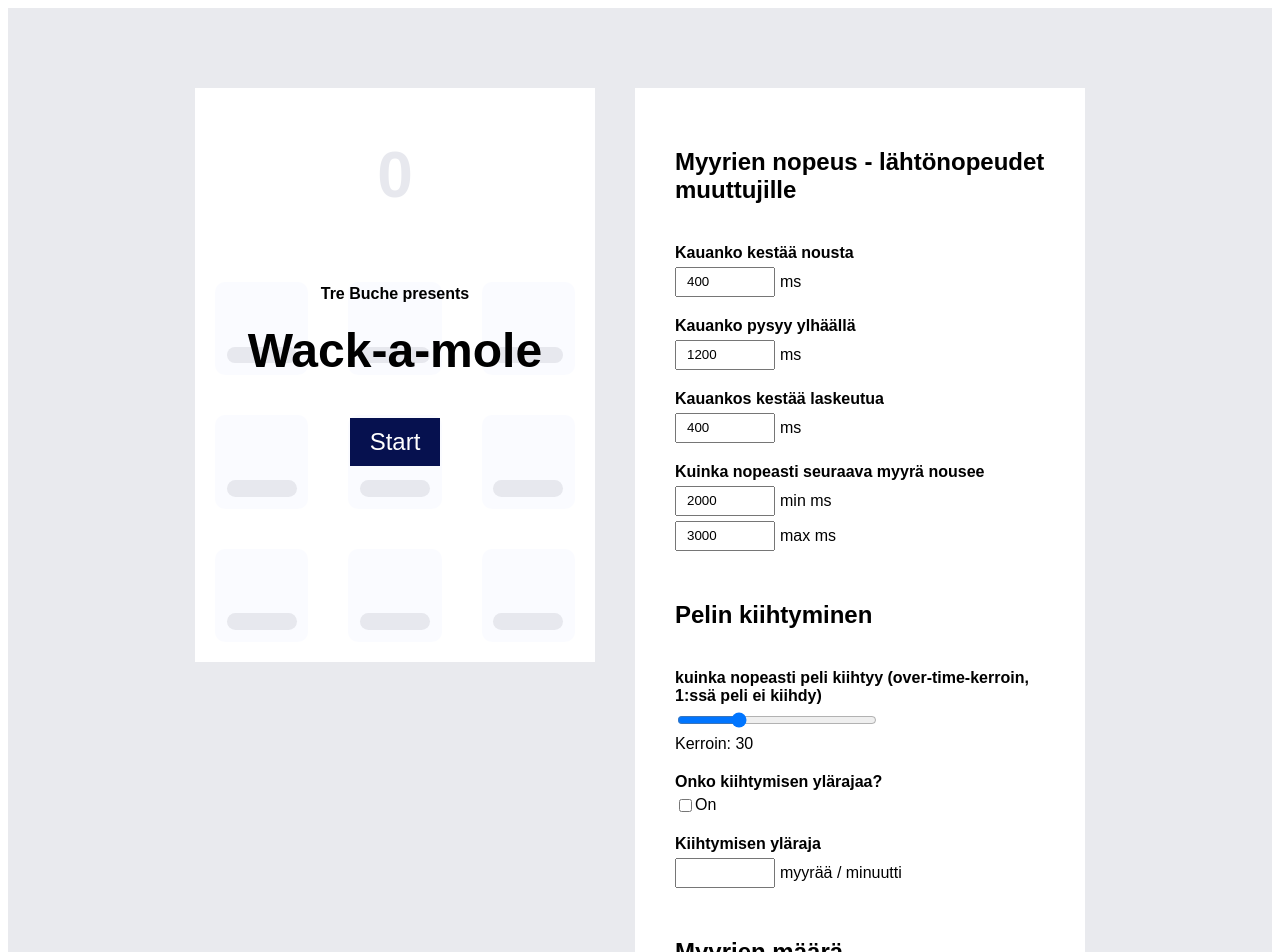
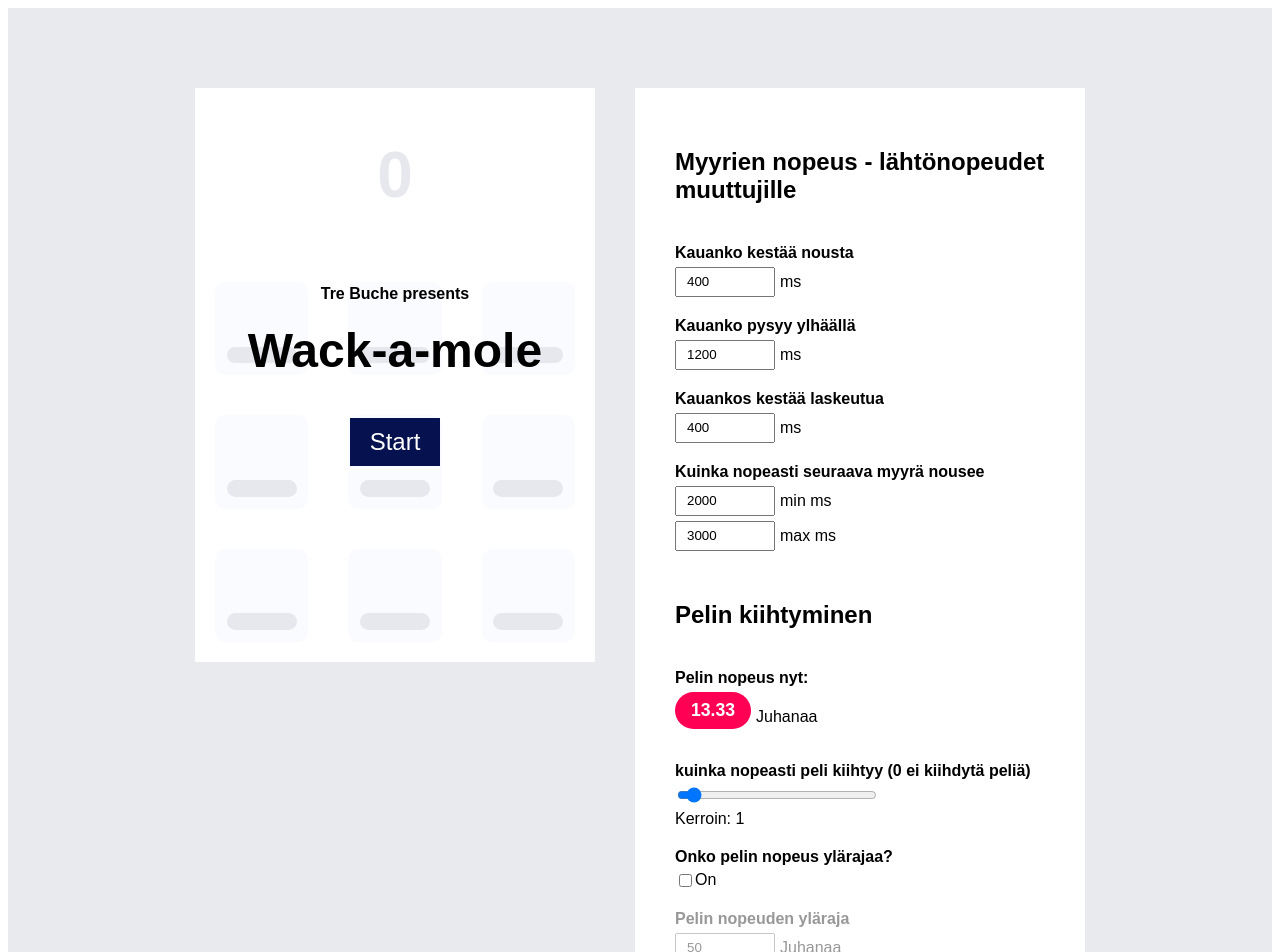
Before and after one commit to sutigit/hs-wack-a-mole, a Next.js app: page / in a window 1280 px wide. Shown: the top 952 px of the page. Built offline with nearby package versions, Linux system fonts and the light colour scheme.

Commit message:
added initial acceleration system

```diff
--- a/src/components/Editor.tsx
+++ b/src/components/Editor.tsx
@@ -5,11 +5,14 @@ import { useState, useContext } from 'react';
 import { GameContext, GameStates, MoleIncreaseStrategies } from '../contexts/GameContext'
 
 export default function Page() {
-    const [acceleration, setAcceleration] = useState(30);
 
-    // Context states
+    // GAME CONTEXT VALUES
     const {
+        // GAME STATES
         setGameState,
+
+        // GAME SPEED
+        gameSpeedMeter,
 
         // MOLE BEHAVIOUR TIMINGS
         moleRiseTime,
@@ -41,6 +44,14 @@ export default function Page() {
         setMoleIncreaseByScoreInterval,
 
         // MOLE ACCELERATION
+        avgMoleLifeTimeReducer,
+        setAvgMoleLifeTimeReducer,
+
+        hasSpeedCap,
+        setHasSpeedCap,
+
+        gameSpeedCap,
+        setGameSpeedCap,
     } = useContext(GameContext)
 
 
@@ -94,7 +105,17 @@ export default function Page() {
     // MOLE ACCELERATION
     const handleAcceleration = (e: any) => {
         setGameState(GameStates.READY);
-        setAcceleration(Number(e.target.value));
+        setAvgMoleLifeTimeReducer(Number(e.target.value));
+    }
+
+    const handleHasSpeedCap = (e: any) => {
+        setGameState(GameStates.READY);
+        setHasSpeedCap(e.target.checked);
+    }
+
+    const handleSpeedCap = (e: any) => {
+        setGameState(GameStates.READY);
+        setGameSpeedCap(Number(e.target.value));
     }
 
     return (
@@ -135,11 +156,28 @@ export default function Page() {
                 <div style={InputContainer}>
                     <strong>Kuinka nopeasti seuraava myyrä nousee</strong>
                     <div style={{ display: "flex", alignItems: "center", gap: "5px" }}>
-                        <input style={NumberStyle} type="number" name="nextMoleSpeedMin" step={1} defaultValue={nextMoleMinTime} onChange={handleNextMoleMinTime} />
+                        <input
+                            style={NumberStyle}
+                            type="number"
+                            name="nextMoleSpeedMin"
+                            min={0}
+                            max={nextMoleMaxTime-1}
+                            step={1}
+                            defaultValue={nextMoleMinTime}
+                            onChange={handleNextMoleMinTime}
+                            />
                         <label htmlFor="nextMoleSpeedMin">min ms</label>
                     </div>
                     <div style={{ display: "flex", alignItems: "center", gap: "5px" }}>
-                        <input style={NumberStyle} type="number" name="nextMoleSpeedMax" step={1} defaultValue={nextMoleMaxTime} onChange={handleNextMoleMaxTime} />
+                        <input
+                            style={NumberStyle}
+                            type="number"
+                            name="nextMoleSpeedMax"
+                            min={nextMoleMinTime}
+                            step={1}
+                            defaultValue={nextMoleMaxTime}
+                            onChange={handleNextMoleMaxTime}
+                            />
                         <label htmlFor="nextMoleSpeedMax">max ms</label>
                     </div>
                 </div>
@@ -151,28 +189,59 @@ export default function Page() {
             <section style={SectionContainer}>
                 <h2>Pelin kiihtyminen</h2>
 
+                <div style={InputContainer}>
+                    <strong>Pelin nopeus nyt:</strong>
+                    <div style={{display: 'flex', gap: 5, alignItems: 'center'}}>
+                        <strong style={{ fontSize: '1.1rem', borderRadius: '50px', alignSelf: 'flex-start', padding: '8px 16px', color: 'white', backgroundColor: '#ff0055ff' }}>
+                            {gameSpeedMeter}
+                        </strong>
+                        <p>Juhanaa</p>
+                    </div>
+                </div>
+
                 {/* MOLE ACCELERATION MULTIPLIER */}
                 <div style={InputContainer}>
-                    <strong>kuinka nopeasti peli kiihtyy (over-time-kerroin, 1:ssä peli ei kiihdy)</strong>
-                    <input style={SliderStyle} type="range" step={1} min={1} max={100} value={acceleration} onChange={handleAcceleration} />
-                    <span>Kerroin: {acceleration}</span>
+                    <strong>kuinka nopeasti peli kiihtyy (0 ei kiihdytä peliä)</strong>
+                    <input
+                        style={SliderStyle}
+                        type="range"
+                        step={0.1}
+                        min={0}
+                        max={20}
+                        value={avgMoleLifeTimeReducer}
+                        onChange={handleAcceleration}
+                    />
+                    <span>Kerroin: {avgMoleLifeTimeReducer}</span>
                 </div>
 
                 {/* MOLE ACCELERATION STRATEGY */}
                 <div style={InputContainer}>
-                    <strong>Onko kiihtymisen ylärajaa?</strong>
+                    <strong>Onko pelin nopeus ylärajaa?</strong>
                     <div style={{ display: "flex", alignItems: "center" }}>
-                        <input style={CheckboxStyle} type="checkbox" name="hasMaxAcceleration" />
+                        <input
+                            style={CheckboxStyle}
+                            type="checkbox"
+                            name="hasMaxAcceleration"
+                            checked={hasSpeedCap}
+                            onChange={handleHasSpeedCap}
+                        />
                         <label htmlFor='hasMaxAcceleration'>On</label>
                     </div>
                 </div>
 
                 {/* MOLE ACCELERATION CAP */}
-                <div style={InputContainer}>
-                    <strong>Kiihtymisen yläraja</strong>
+                <div style={{ ...InputContainer, ...(!hasSpeedCap && Disabled) }}>
+                    <strong>Pelin nopeuden yläraja</strong>
                     <div style={{ display: "flex", alignItems: "center", gap: "5px" }}>
-                        <input style={NumberStyle} type="number" name="accelerationCap" step={0.01} />
-                        <label htmlFor="accelerationCap">myyrää / minuutti</label>
+                        <input
+                            style={NumberStyle}
+                            type="number"
+                            name="gameSpeedCap"
+                            step={0.1}
+                            value={gameSpeedCap}
+                            onChange={handleSpeedCap}
+                        />
+                        <label htmlFor="gameSpeedCap">Juhanaa</label>
                     </div>
                 </div>
             </section>
@@ -200,7 +269,7 @@ export default function Page() {
                                 name="moleIncreaseByTime"
                                 checked={moleIncreaseStrategy == MoleIncreaseStrategies.TIME}
                                 onChange={() => handleMoleIncreaseStrategy(MoleIncreaseStrategies.TIME)}
-                                />
+                            />
                             <label htmlFor="moleIncreaseByTime">Ajan perusteella</label>
                         </div>
                         <div style={{ display: "flex", alignItems: "center", gap: 5 }}>
@@ -209,15 +278,15 @@ export default function Page() {
                                 name="moleIncreaseByScore"
                                 checked={moleIncreaseStrategy == MoleIncreaseStrategies.SCORE}
                                 onChange={() => handleMoleIncreaseStrategy(MoleIncreaseStrategies.SCORE)}
-                                />
+                            />
                             <label htmlFor="moleIncreaseByScore">Pisteiden perusteella</label>
                         </div>
                     </div>
                 </div>
 
                 {/* SET MOLE INCREASE TIME INTERVAL */}
-                <div style={{...InputContainer, ...(moleIncreaseStrategy != MoleIncreaseStrategies.TIME && Disabled)}}>
-                    <strong>Aika intervalli milloin myyrien määrä moninkertaisuu</strong>
+                <div style={{ ...InputContainer, ...(moleIncreaseStrategy != MoleIncreaseStrategies.TIME && Disabled) }}>
+                    <strong>Aika intervalli milloin myyrien määrä moninkertaistuu</strong>
                     <div style={{ display: "flex", alignItems: "center", gap: "5px" }}>
                         <input
                             style={NumberStyle}
@@ -226,13 +295,13 @@ export default function Page() {
                             step={1}
                             value={moleIncreaseByTimeInterval}
                             onChange={handleMoleIncreaseByTimeInterval}
-                            />
+                        />
                         <label htmlFor="moleIncreaseByTimeInput">ms</label>
                     </div>
                 </div>
 
                 {/* SET MOLE INCREASE SCORE INTERVAL */}
-                <div style={{...InputContainer, ...(moleIncreaseStrategy != MoleIncreaseStrategies.SCORE && Disabled)}}>
+                <div style={{ ...InputContainer, ...(moleIncreaseStrategy != MoleIncreaseStrategies.SCORE && Disabled) }}>
                     <strong>Piste intervalli milloin myyrien määrä moninkertaisuu</strong>
                     <div style={{ display: "flex", alignItems: "center", gap: "5px" }}>
                         <input
@@ -242,7 +311,7 @@ export default function Page() {
                             step={1}
                             value={moleIncreaseByScoreInterval}
                             onChange={handleMoleIncreaseByScoreInterval}
-                            />
+                        />
                         <label htmlFor="moleIncreaseByScoreInput">pistettä</label>
                     </div>
                 </div>
--- a/src/components/PlayArea.tsx
+++ b/src/components/PlayArea.tsx
@@ -12,20 +12,27 @@ export default function PlayArea() {
   const {
     gameState,
     scoreNumber,
+    gameSpeedRef,
+    setGameSpeedMeter,
+    setAvgMoleLifeTimeMultiplier,
     setScoreNumber,
     maxNumOfMoles,
     currentNumOfMoles,
     setCurrentNumOfMoles,
     moleIncreaseStrategy,
     moleIncreaseByTimeInterval,
-    moleIncreaseByScoreInterval
+    moleIncreaseByScoreInterval,
+    avgMoleLifeTimeReducer,
+    hasSpeedCap,
+    gameSpeedCap,
   } = useContext(GameContext);
 
   const moleOptions = [0, 1, 2, 3, 4, 5, 6, 7, 8];
   const [activeMoles, setActiveMoles] = useState<number[]>([]);
   const [nextScoreMoleIncrease, setNextScoreMoleIncrease] = useState<number>(moleIncreaseByTimeInterval)
 
-  const timeInterval = useRef<NodeJS.Timeout | null>(null)
+  const moleIncreaseInterval = useRef<NodeJS.Timeout | null>(null)
+  const gameAccelerateInterval = useRef<NodeJS.Timeout | null>(null)
 
 
   // Takes care of starting and ending the game
@@ -35,11 +42,13 @@ export default function PlayArea() {
     }
 
     else if (gameState === GameStates.OVER || gameState === GameStates.READY) {
+      // TODO: automate this
       // Reset initial values
       setActiveMoles([])
       setCurrentNumOfMoles(1)
       setNextScoreMoleIncrease(moleIncreaseByScoreInterval)
       setScoreNumber(0)
+      setAvgMoleLifeTimeMultiplier(1)
     }
 
   }, [gameState, moleIncreaseByScoreInterval]);
@@ -58,10 +67,8 @@ export default function PlayArea() {
 
   // Takes care of increasing number of moles BY TIME
   useEffect(() => {
-    if (moleIncreaseStrategy === MoleIncreaseStrategies.TIME) {
-      const increaseMoles = () => {
-        timeInterval.current = setInterval(() => {
-          console.log('increasing moles')
+    if (gameState === GameStates.STARTED && moleIncreaseStrategy === MoleIncreaseStrategies.TIME) {
+      moleIncreaseInterval.current = setInterval(() => {
         setCurrentNumOfMoles((prev) => {
           if (prev < maxNumOfMoles) {
             return prev + 1
@@ -70,30 +77,52 @@ export default function PlayArea() {
         });
 
       }, moleIncreaseByTimeInterval)
+    } else {
+      clearInterval(moleIncreaseInterval.current!)
     }
 
-      if (gameState === GameStates.STARTED) {
-        increaseMoles();
-      } else {
-        clearInterval(timeInterval.current!)
-      }
-    }
-
+    // Keep only gameState dependency when doing time intervals
   }, [gameState]);
 
 
   // Takes care of increasing number of moles BY SCORE
   useEffect(() => {
-    if (gameState === GameStates.STARTED) {
+    if (gameState === GameStates.STARTED && moleIncreaseStrategy === MoleIncreaseStrategies.SCORE) {
+      if (scoreNumber >= nextScoreMoleIncrease) {
+        setCurrentNumOfMoles((prev) => {
+          if (prev < maxNumOfMoles) {
+            return prev + 1
+          }
+          return prev
+        });
 
-      if (moleIncreaseStrategy === MoleIncreaseStrategies.SCORE) {
-        if (scoreNumber >= nextScoreMoleIncrease && currentNumOfMoles < maxNumOfMoles) {
-          setCurrentNumOfMoles((prev) => prev + 1)
         setNextScoreMoleIncrease((prev) => prev + moleIncreaseByScoreInterval)
       }
     }
+  }, [gameState, scoreNumber]);
+
+
+  // Takes care of accelerating the game
+  useEffect(() => {
+    if (gameState === GameStates.STARTED) {
+      gameAccelerateInterval.current = setInterval(() => {
+        setAvgMoleLifeTimeMultiplier((prevMultiplier) => {
+          const newMultiplier = prevMultiplier - (avgMoleLifeTimeReducer / 100)
+          const speedCap = hasSpeedCap ? gameSpeedCap : Infinity;
+          if (gameSpeedRef.current < speedCap && newMultiplier > 0) {
+            return newMultiplier;
           }
-  }, [gameState, scoreNumber]);
+          return prevMultiplier
+        });
+        setGameSpeedMeter(gameSpeedRef.current)
+      }, 2000)
+
+    } else {
+      clearInterval(gameAccelerateInterval.current!)
+    }
+
+    // Keep only gameState dependency when doing time intervals
+  }, [gameState]);
 
 
   // Function to select new random moles
--- a/src/contexts/GameContext.tsx
+++ b/src/contexts/GameContext.tsx
@@ -1,11 +1,21 @@
-import React, { createContext, useState, ReactNode, useRef } from "react";
+import React, { createContext, useState, ReactNode, useRef, useEffect } from "react";
 
 interface GameContextProps {
+
+    // GAME STATES
     gameState: GameStates;
     setGameState: React.Dispatch<React.SetStateAction<GameStates>>;
 
     scoreNumber: number;
     setScoreNumber: React.Dispatch<React.SetStateAction<number>>;
+
+    gameSpeedRef: any;
+
+    gameSpeedMeter: number;
+    setGameSpeedMeter: React.Dispatch<React.SetStateAction<number>>;
+
+    avgMoleLifeTimeMultiplier: number;
+    setAvgMoleLifeTimeMultiplier: React.Dispatch<React.SetStateAction<number>>;
 
 
     // MOLE BEHAVIOUR TIMINGS
@@ -39,6 +49,17 @@ interface GameContextProps {
 
     moleIncreaseByScoreInterval: number;
     setMoleIncreaseByScoreInterval: React.Dispatch<React.SetStateAction<number>>;
+
+    // MOLE SPAWN ACCELERATION
+    avgMoleLifeTimeReducer: number;
+    setAvgMoleLifeTimeReducer: React.Dispatch<React.SetStateAction<number>>;
+
+    hasSpeedCap: boolean;
+    setHasSpeedCap: React.Dispatch<React.SetStateAction<boolean>>;
+
+    gameSpeedCap: number;
+    setGameSpeedCap: React.Dispatch<React.SetStateAction<number>>;
+
 }
 
 enum GameStates {
@@ -54,54 +75,65 @@ enum MoleIncreaseStrategies {
 
 const defaultValue = {
     gameState: GameStates.READY,
-    setGameState: () => {},
+    setGameState: () => { },
 
     scoreNumber: 0,
-    setScoreNumber: () => {},
+    setScoreNumber: () => { },
 
+    gameSpeedRef: 0,
+
+    gameSpeedMeter: 0,
+    setGameSpeedMeter: () => { },
 
     // MOLE BEHAVIOUR TIMINGS
     moleRiseTime: 400,
-    setMoleRiseTime: () => {},
+    setMoleRiseTime: () => { },
 
     moleUpTime: 1200,
-    setMoleUpTime: () => {},
+    setMoleUpTime: () => { },
 
     moleHideTime: 400,
-    setMoleHideTime: () => {},
+    setMoleHideTime: () => { },
 
     nextMoleMinTime: 2000,
-    setNextMoleMinTime: () => {},
+    setNextMoleMinTime: () => { },
 
     nextMoleMaxTime: 3000,
-    setNextMoleMaxTime: () => {},
+    setNextMoleMaxTime: () => { },
 
     // MOLE COUNT INCREASE
     maxNumOfMoles: 3,
-    setMaxNumOfMoles: () => {},
+    setMaxNumOfMoles: () => { },
 
     currentNumOfMoles: 1,
-    setCurrentNumOfMoles: () => {},
+    setCurrentNumOfMoles: () => { },
 
     moleIncreaseStrategy: MoleIncreaseStrategies.TIME, // TIME or SCORE
-    setMoleIncreaseStrategy: () => {},
+    setMoleIncreaseStrategy: () => { },
 
     moleIncreaseByTimeInterval: 30000, // 30 seconds
-    setMoleIncreaseByTimeInterval: () => {},
+    setMoleIncreaseByTimeInterval: () => { },
 
     moleIncreaseByScoreInterval: 300, // 300 points
-    setMoleIncreaseByScoreInterval: () => {},
+    setMoleIncreaseByScoreInterval: () => { },
+
+    // MOLE SPAWN ACCELERATION
+    avgMoleLifeTimeReducer: 1,
+    setAvgMoleLifeTimeReducer: () => { },
+
+    avgMoleLifeTimeMultiplier: 1,
+    setAvgMoleLifeTimeMultiplier: () => { },
+
+    hasSpeedCap: false,
+    setHasSpeedCap: () => { },
+
+    gameSpeedCap: 50,
+    setGameSpeedCap: () => { },
 };
 
 const GameContext = createContext<GameContextProps>(defaultValue);
 
-const GameProvider: React.FC<{children: ReactNode}> = ({ children }) => {
-
-
-
-    const [gameState, setGameState] = useState<GameStates>(defaultValue.gameState);
-
-    const [scoreNumber, setScoreNumber] = useState<number>(defaultValue.scoreNumber);
+const GameProvider: React.FC<{ children: ReactNode }> = ({ children }) => {
 
 
     // MOLE BEHAVIOUR TIMINGS
@@ -113,11 +145,46 @@ const GameProvider: React.FC<{children: ReactNode}> = ({ children }) => {
     const [nextMoleMaxTime, setNextMoleMaxTime] = useState<number>(defaultValue.nextMoleMaxTime);
 
     // MOLE COUNT INCREASE
-    const [maxNumOfMoles, setMaxNumOfMoles] = useState<number>(3);
-    const [currentNumOfMoles, setCurrentNumOfMoles] = useState<number>(1);
+    const [maxNumOfMoles, setMaxNumOfMoles] = useState<number>(defaultValue.maxNumOfMoles);
+    const [currentNumOfMoles, setCurrentNumOfMoles] = useState<number>(defaultValue.currentNumOfMoles);
     const [moleIncreaseStrategy, setMoleIncreaseStrategy] = useState<MoleIncreaseStrategies>(defaultValue.moleIncreaseStrategy);
     const [moleIncreaseByTimeInterval, setMoleIncreaseByTimeInterval] = useState<number>(defaultValue.moleIncreaseByTimeInterval);
     const [moleIncreaseByScoreInterval, setMoleIncreaseByScoreInterval] = useState<number>(defaultValue.moleIncreaseByScoreInterval);
+
+    // MOLE SPAWN ACCELERATION
+    const [hasSpeedCap, setHasSpeedCap] = useState<boolean>(defaultValue.hasSpeedCap);
+    const [gameSpeedCap, setGameSpeedCap] = useState<number>(defaultValue.gameSpeedCap);
+
+
+    // GAME CONTEXT VALUES
+    const [gameState, setGameState] = useState<GameStates>(defaultValue.gameState);
+    const [scoreNumber, setScoreNumber] = useState<number>(defaultValue.scoreNumber);
+
+    // GAME SPEED
+    const oneMinute = 60000; // ms
+    const [gameSpeedMeter, setGameSpeedMeter] = useState<number>(defaultValue.gameSpeedMeter);
+    const [avgMoleLifeTimeReducer, setAvgMoleLifeTimeReducer] = useState<number>(defaultValue.avgMoleLifeTimeReducer);
+    const [avgMoleLifeTimeMultiplier, setAvgMoleLifeTimeMultiplier] = useState<number>(defaultValue.avgMoleLifeTimeMultiplier);
+
+    // Calculate initial game speed
+    const gameSpeedRef = useRef<number>(defaultValue.gameSpeedRef);
+
+    // Continuously calculate game speed
+    useEffect(() => {
+        const avgMoleLifeTime = moleRiseTime + moleUpTime + moleHideTime + nextMoleMinTime + ((nextMoleMaxTime - nextMoleMinTime) / 2);
+        gameSpeedRef.current = parseFloat((oneMinute / (avgMoleLifeTime * avgMoleLifeTimeMultiplier)).toFixed(2));
+        setGameSpeedMeter(gameSpeedRef.current);
+    }, [
+        moleRiseTime,
+        moleUpTime,
+        moleHideTime,
+        nextMoleMinTime,
+        nextMoleMaxTime,
+        currentNumOfMoles,
+        avgMoleLifeTimeReducer,
+        avgMoleLifeTimeMultiplier,
+    ]);
+
 
     const value = {
         // game states
@@ -128,6 +195,14 @@ const GameProvider: React.FC<{children: ReactNode}> = ({ children }) => {
         scoreNumber,
         setScoreNumber,
 
+        // game speed
+        gameSpeedRef,
+
+        gameSpeedMeter,
+        setGameSpeedMeter,
+
+        avgMoleLifeTimeMultiplier,
+        setAvgMoleLifeTimeMultiplier,
 
         // MOLE BEHAVIOUR TIMINGS
         moleRiseTime,
@@ -160,6 +235,16 @@ const GameProvider: React.FC<{children: ReactNode}> = ({ children }) => {
 
         moleIncreaseByScoreInterval,
         setMoleIncreaseByScoreInterval,
+
+        // MOLE SPAWN ACCELERATION
+        avgMoleLifeTimeReducer,
+        setAvgMoleLifeTimeReducer,
+
+        hasSpeedCap,
+        setHasSpeedCap,
+
+        gameSpeedCap,
+        setGameSpeedCap,
     }
 
     return (
@@ -169,4 +254,4 @@ const GameProvider: React.FC<{children: ReactNode}> = ({ children }) => {
     );
 };
 
-export { GameProvider, GameContext,  GameStates, MoleIncreaseStrategies};
+export { GameProvider, GameContext, GameStates, MoleIncreaseStrategies };
```
Also changed, not shown: src/components/Mole.tsx (+20 -13 lines). Lines whose indentation alone changed are shown as unchanged.
